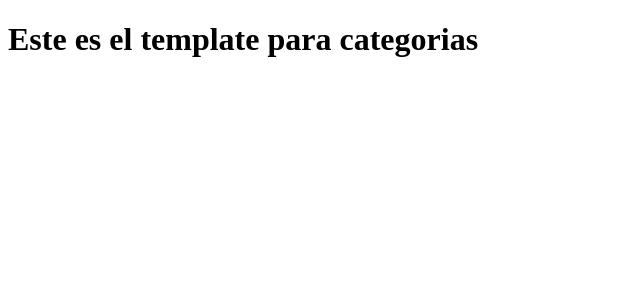
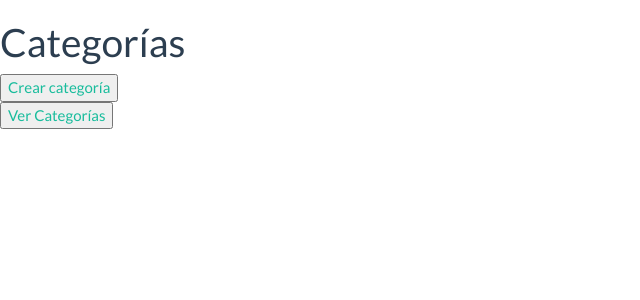
Before and after one commit to PredadorAkrid/IS-2020-2-Equipo5, a Django app: page /categoria/ in a window 1280 px wide. Shown: the top 300 px of the page, without its empty margins (0-640 px from the left). Run offline with Django 3.2, Linux system fonts and the light colour scheme; some libraries are stand-ins or nearby versions.

Commit message:
urls para categorias

```diff
--- a/ProyectoFinal/categoria/urls.py
+++ b/ProyectoFinal/categoria/urls.py
@@ -9,7 +9,7 @@ urlpatterns = [
 	#temporal el index
    	path("", Index.as_view(), name="IndexCategoria"),
    	#Vistas basadas en funciones
-   	path("crear-categoria", crear_categoria, name="crear_categoria"),
+   	path("crear-categoria/", crear_categoria, name="crear_categoria"),
    	path("ver-categorias/", lista_categoria, name="listar_categorias")
 
 ]
--- a/ProyectoFinal/categoria/views.py
+++ b/ProyectoFinal/categoria/views.py
@@ -4,7 +4,18 @@ from django.views import View
 from .models import Categoria
 from .forms import *
 # Create your views here.
+from django.contrib.admin.views.decorators import staff_member_required
+from django.contrib.auth.decorators import user_passes_test
+from django.core.exceptions import PermissionDenied
+from django.contrib.auth.decorators import login_required
 
+
+def superuser_only(function):
+    def _inner(request, *args, **kwargs):
+        if not request.user.is_superuser:
+            raise PermissionDenied
+        return function(request, *args, **kwargs)
+    return _inner
 
 #Vistas basadas en clases
 class Index(View):
@@ -13,7 +24,8 @@ class Index(View):
     def post(self, request):
         return HttpResponseForbidden()
 #Vistas basadas en funciones
-
+@login_required
+@superuser_only
 #Función para cargar una categoría
 def crear_categoria(request):
 	#Si recibimos petición post
@@ -33,7 +45,7 @@ def crear_categoria(request):
 		#Cargamos el html para crear categoría
 		return render(request, 'categoria/crear_categoria.html', context)
 
-
+@login_required
 #Función para listar las categorías existentes
 def lista_categoria(request):
 	#Obtenemos el queryset de las categorías ordenadas alfabéticamente
--- a/ProyectoFinal/templates/categoria/index.html
+++ b/ProyectoFinal/templates/categoria/index.html
@@ -1,11 +1,11 @@
-<!DOCTYPE html>
-<html lang="en">
-  <head>
-    <meta charset="UTF-8" />
-    <meta name="viewport" content="width=device-width, initial-scale=1.0" />
-    <title>Document</title>
-  </head>
-  <body>
-    <h1>Este es el template para categorias</h1>
-  </body>
-</html>
+{% load static %}
+<title> Deliver&Eats | Categorías</title>
+<link href="https://fonts.googleapis.com/css?family=Istok+Web&display=swap" rel="stylesheet">
+<link rel="stylesheet" href="{% static 'css/bootstrap.min.css' %}">
+<body>
+  <h1>Categorías</h1>
+  <div id="container">
+    <div><a href="./crear-categoria/"><button id="btnCrearCategoria" type="button">Crear categoría</button></a></div>
+    <div><a href="./ver-categorias/"><button id="btnVerCategoria" type="button">Ver Categorías</button></a></div>
+  </div>
+</body>
```
